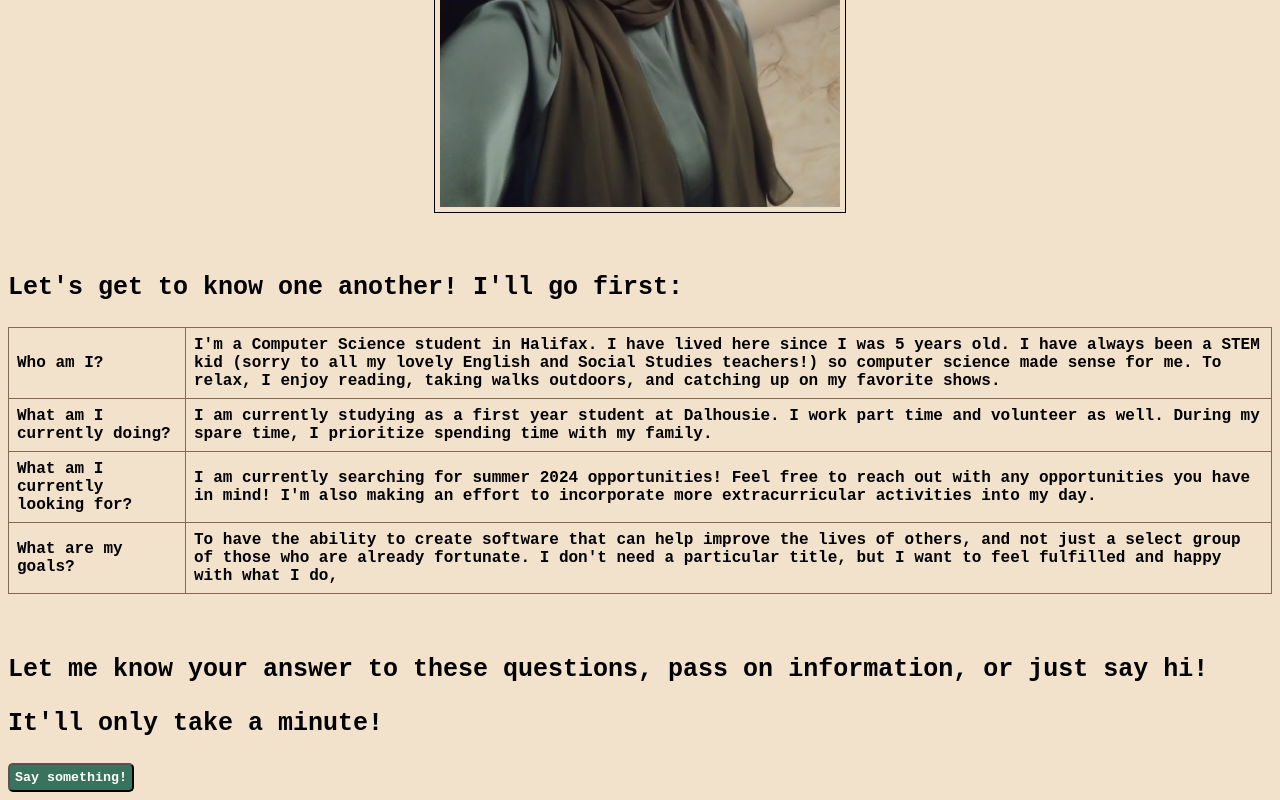
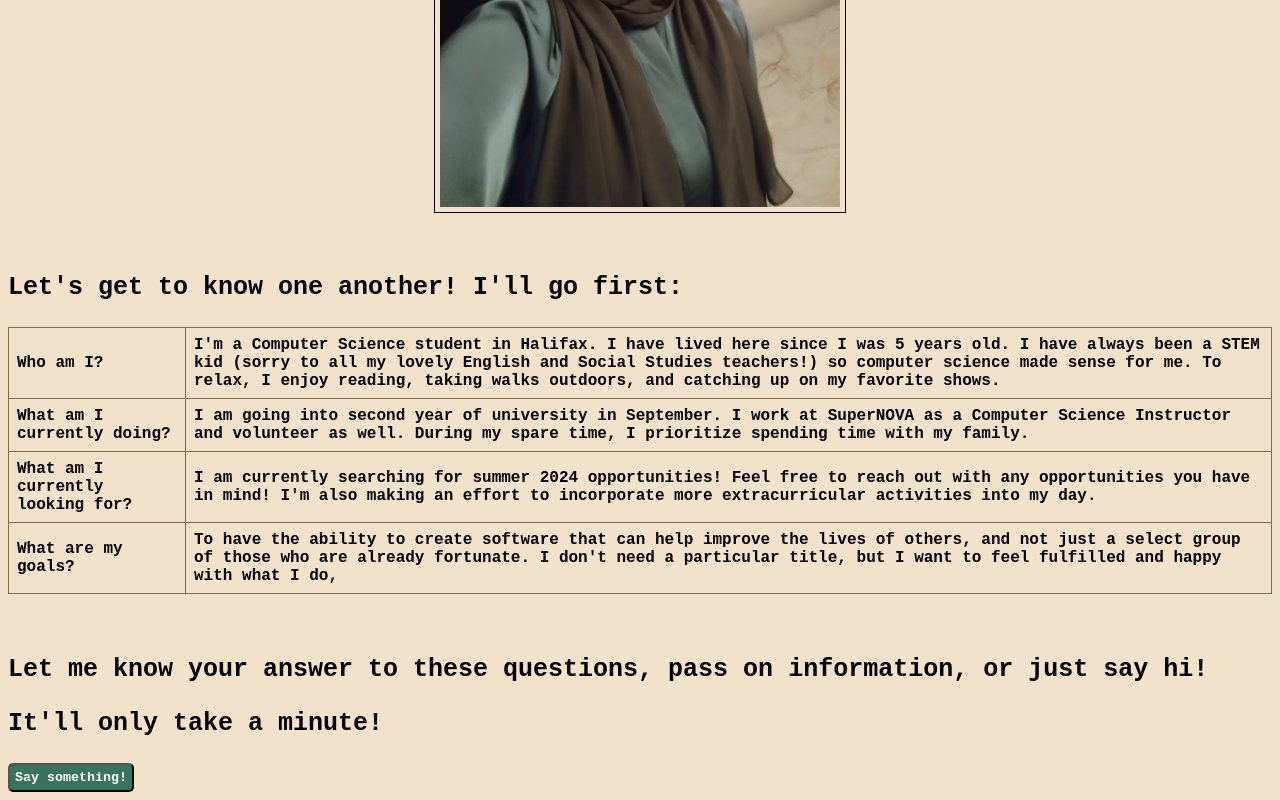
Before and after one commit to samiahhossain/Website_CSCI1170, a plain HTML site: page about_me.html in a window 1280 px wide. Shown: the part 635-1435 px from the top of the page. Drawn offline with Linux system fonts and the light colour scheme.

Commit message:
Small update to "currently doing"

```diff
--- a/about_me.html
+++ b/about_me.html
@@ -33,8 +33,8 @@
                 </tr>
                 <tr>
                     <td>What am I currently doing?</td>
-                    <td>I am currently studying as a first year student at Dalhousie. I work
-                        part time and volunteer as well. During my spare time, I prioritize spending
+                    <td>I am going into second year of university in September. I work
+                        at SuperNOVA as a Computer Science Instructor and volunteer as well. During my spare time, I prioritize spending
                         time with my family.
                     </td>
                 </tr>
```
